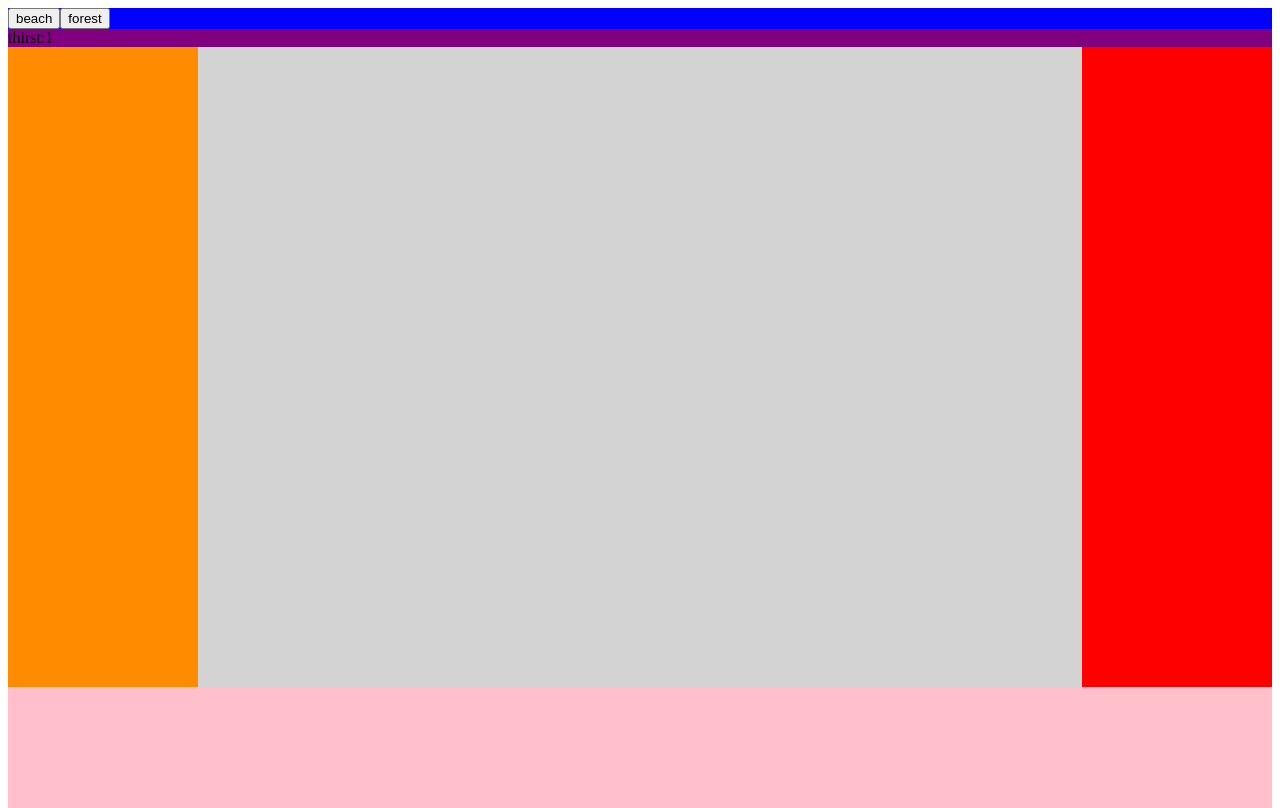
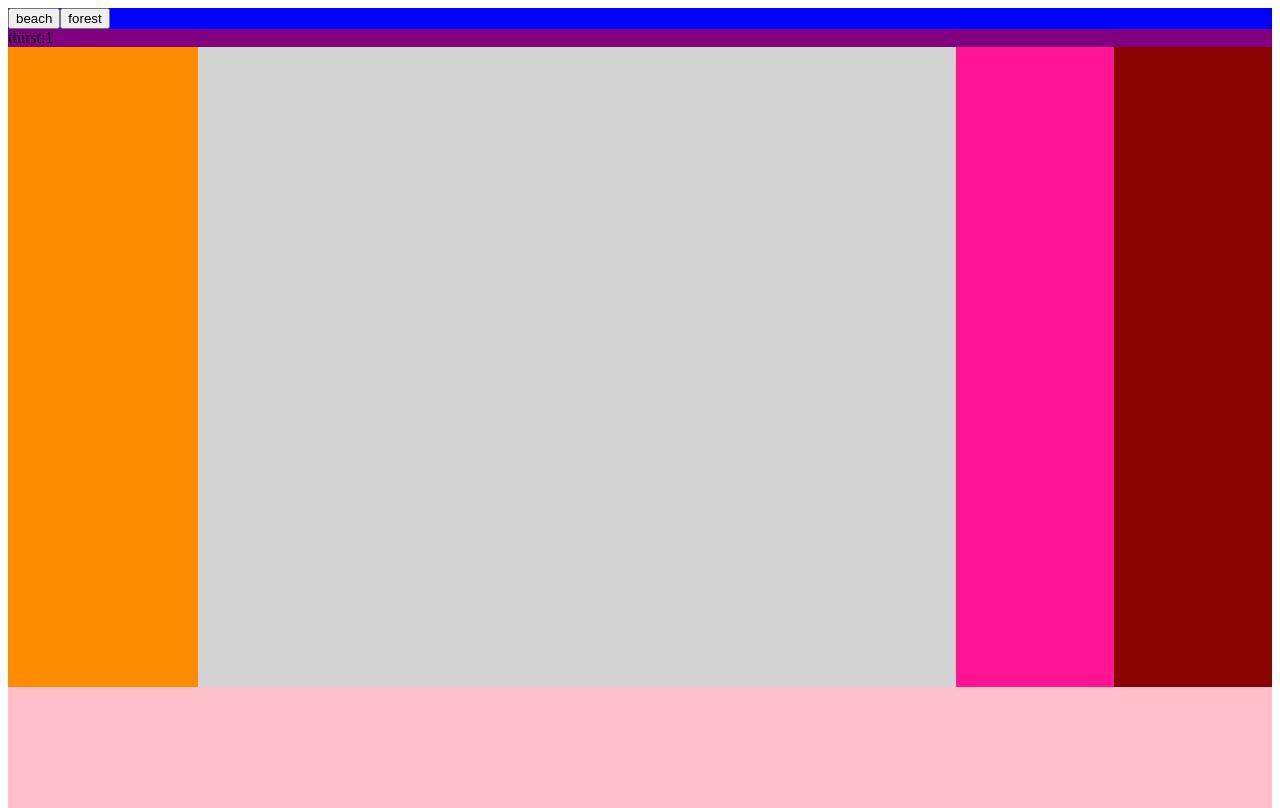
Before and after one commit to Elafane/Insula, a plain HTML site: page index.html in a window 1280 px wide. Drawn offline with Linux system fonts and the light colour scheme.

Commit message:
inventory items and actions in display

```diff
--- a/display.js
+++ b/display.js
@@ -45,7 +45,15 @@ var display = {
                 table.append(tr);
             }
         }
-        $("#inventory").html(table);
+        $("#items").html(table);
+        var actions = $("<div></div>");
+        var fieldset;
+        if(inventory.items.filledCauldron.amount > 0){
+			fieldset = $("<fieldset></fieldset>").append($("<legend></legend>").text("filled cauldron"));
+			fieldset.append($("<button></button>").text("drink").click(beach.drinkSaltWater));
+			actions.append(fieldset);
+		}
+		$('#actions').html(actions);
     },
     writeMessage : function(text){
         $("#messages div:first").remove();
--- a/index.html
+++ b/index.html
@@ -18,7 +18,10 @@
         <div id="map"></div>
         <div id="status"></div>
         <div id="buttons"></div>
-        <div id="inventory"></div>
+        <div id="inventory">
+			<div id="items"></div>
+			<div id="actions"></div>
+        </div>
         <div id="messages"></div>
      </div>
 </body>
--- a/insula.css
+++ b/insula.css
@@ -12,10 +12,20 @@ body, html {
     background-color: purple;
 }
 #inventory {
-    width: 15%;
+    width: 25%;
     height: 80%;
     float:right;
     background-color: red;
+}
+#items {
+    width: 50%;
+    height: 100%;
+    float:right;
+    background-color: darkred;
+}
+#actions {
+	height: 100%;
+	background-color: deeppink;
 }
 #buttons {
     width: 15%;
```
